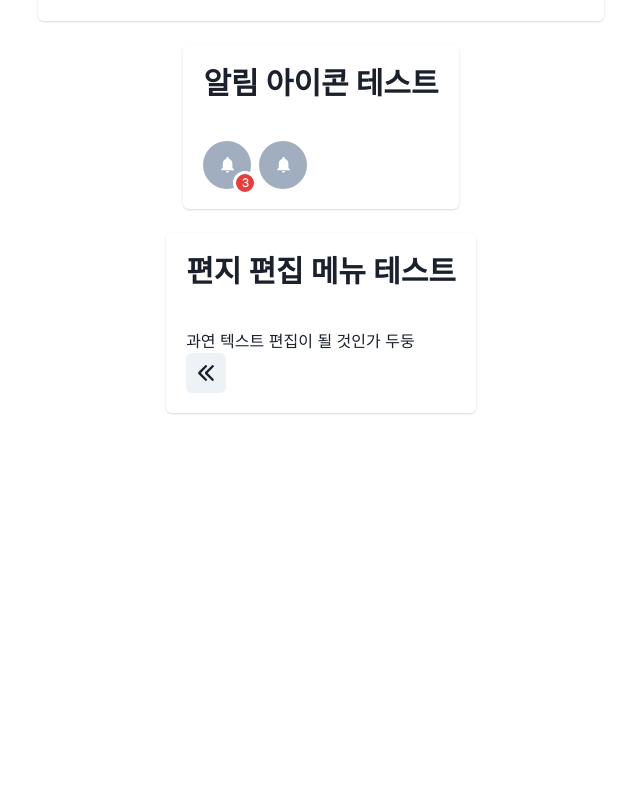
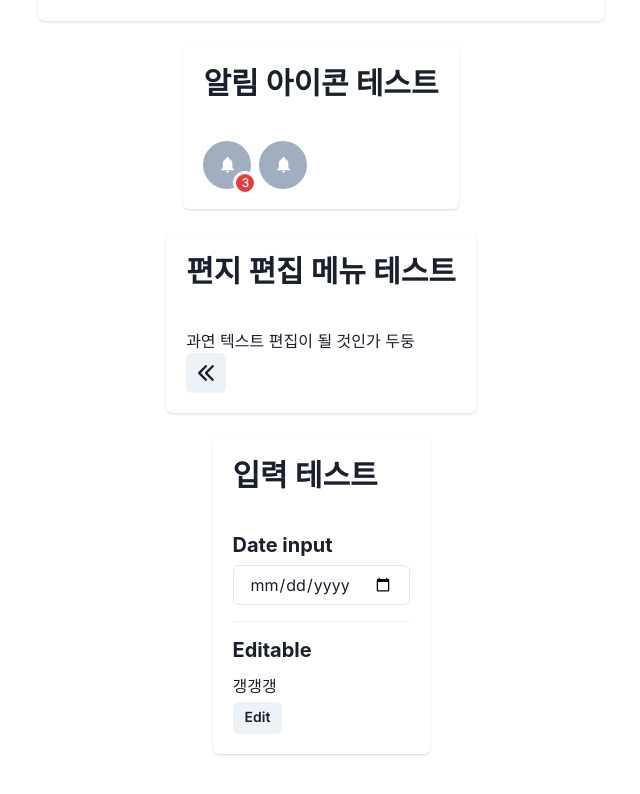
Before and after one commit to yoouyeon/playground, a Next.js app in the folder 2024-smilegate-weeklyton/: page /component in a window 1280 px wide. Shown: the part 1072-1866 px from the top of the page, without its empty margins (319-959 px from the left). Before the commit the page ends 1725 px from the top, so only its background shows below. Built offline with nearby package versions, Linux system fonts and the light colour scheme.

Commit message:
[2024-smilegate-weeklyton] 입력 컴포넌트 테스트

```diff
--- /dev/null
+++ b/2024-smilegate-weeklyton/src/app/component/inputText.tsx
@@ -0,0 +1,72 @@
+"use client";
+import {
+  Button,
+  ButtonGroup,
+  Card,
+  CardBody,
+  CardHeader,
+  Divider,
+  Editable,
+  EditablePreview,
+  EditableTextarea,
+  Heading,
+  Input,
+  useEditableControls,
+  VStack,
+} from "@chakra-ui/react";
+
+const InputTest = () => {
+  return (
+    <Card>
+      <CardHeader>
+        <Heading as="h2" size="lg">
+          입력 테스트
+        </Heading>
+      </CardHeader>
+      <CardBody>
+        <VStack alignItems={"start"} divider={<Divider />} spacing={4}>
+          <VStack alignItems={"start"} spacing={2}>
+            <Heading as="h3" size="md">
+              Date input
+            </Heading>
+            <Input placeholder="날짜" type="date" />
+          </VStack>
+          <VStack alignItems={"start"} spacing={2}>
+            <Heading as="h3" size="md">
+              Editable
+            </Heading>
+            <Editable defaultValue="갱갱갱" isPreviewFocusable={false}>
+              <EditablePreview display={"block"} />
+              <EditableTextarea />
+              <EditableControls />
+            </Editable>
+          </VStack>
+        </VStack>
+      </CardBody>
+    </Card>
+  );
+};
+
+const EditableControls = () => {
+  const {
+    isEditing,
+    getSubmitButtonProps,
+    getCancelButtonProps,
+    getEditButtonProps,
+  } = useEditableControls();
+  if (isEditing) {
+    return (
+      <ButtonGroup justifyContent="center" size="sm">
+        <Button {...getSubmitButtonProps()}>Save</Button>
+        <Button {...getCancelButtonProps()}>Cancel</Button>
+      </ButtonGroup>
+    );
+  }
+  return (
+    <Button {...getEditButtonProps()} size="sm" my={"auto"}>
+      Edit
+    </Button>
+  );
+};
+
+export default InputTest;
--- a/2024-smilegate-weeklyton/src/app/component/page.tsx
+++ b/2024-smilegate-weeklyton/src/app/component/page.tsx
@@ -4,6 +4,7 @@ import ButtonTest from "./buttonTest";
 import TextTest from "./textText";
 import NotiTest from "./notiTest";
 import DrawerTest from "./drawerTest";
+import InputTest from "./inputText";
 
 const ComponentHome = () => {
   return (
@@ -15,6 +16,7 @@ const ComponentHome = () => {
       <TextTest />
       <NotiTest />
       <DrawerTest />
+      <InputTest />
     </VStack>
   );
 };
```
Also changed, not shown: 1 other file (tests, documents, lock files or other folders).
